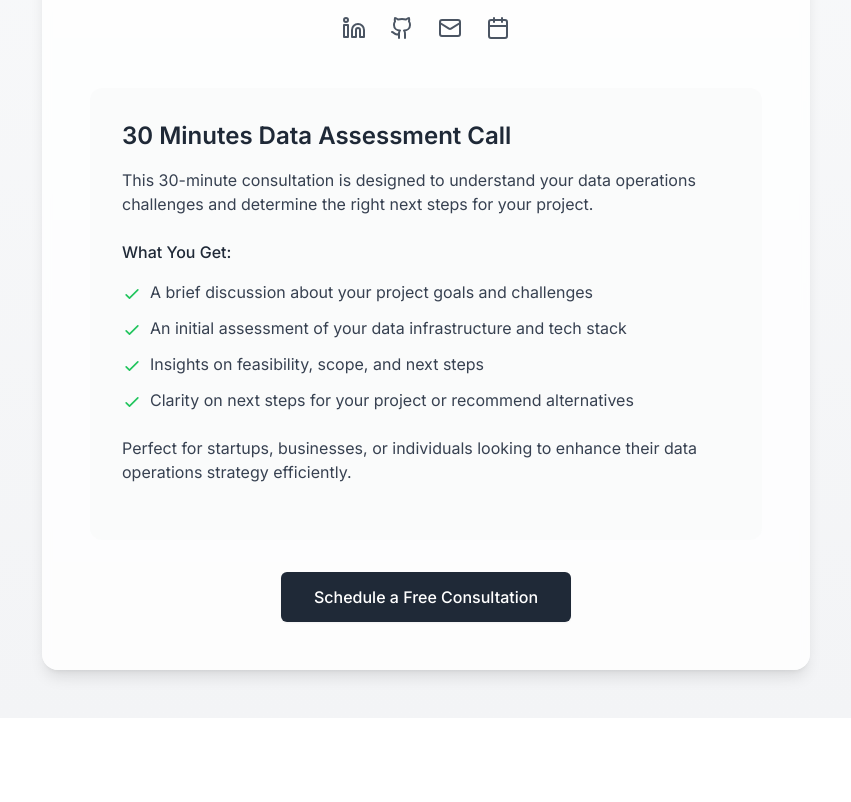
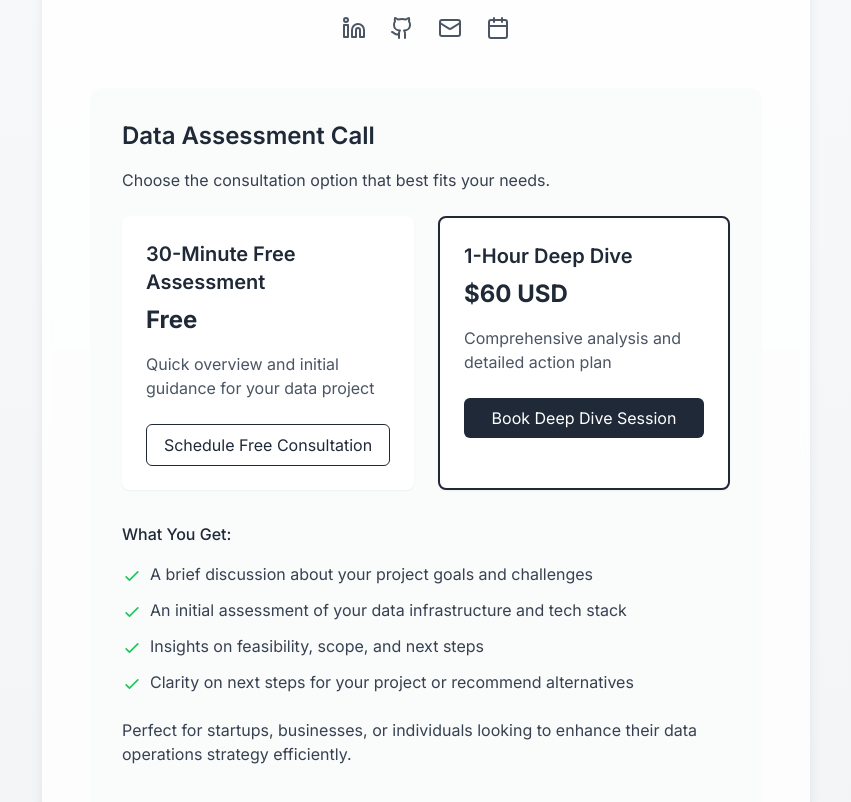
Before and after one commit to PaulMoya/data-savvy-identity, a React (Vite) app: page / in a window 1280 px wide. Shown: the part 380-1182 px from the top of the page, without its empty margins (214-1065 px from the left). Before the commit the page ends 1098 px from the top, so only its background shows below. Built offline with nearby package versions, Linux system fonts and the light colour scheme.

Commit message:
Add 1-hour paid consultation
Added a new 1-hour paid consultation option for $60.  No implementation details are included in this commit.

```diff
--- a/src/i18n/locales/en.json
+++ b/src/i18n/locales/en.json
@@ -5,8 +5,20 @@
   "description": "I design and optimize data operations, automate workflows, and create insightful data outputs. Strong in SQL, Python, cloud technologies, and Visualizations.",
   "experience": "Industry Experience: Banking, Government Finance, Retail, Telecommunications, and BPO's.",
   "consultation": {
-    "title": "30 Minutes Data Assessment Call",
-    "subtitle": "This 30-minute consultation is designed to understand your data operations challenges and determine the right next steps for your project.",
+    "title": "Data Assessment Call",
+    "subtitle": "Choose the consultation option that best fits your needs.",
+    "options": {
+      "free": {
+        "title": "30-Minute Free Assessment",
+        "price": "Free",
+        "description": "Quick overview and initial guidance for your data project"
+      },
+      "paid": {
+        "title": "1-Hour Deep Dive",
+        "price": "$60 USD",
+        "description": "Comprehensive analysis and detailed action plan"
+      }
+    },
     "whatYouGet": "What You Get:",
     "benefits": {
       "1": "A brief discussion about your project goals and challenges",
@@ -15,6 +27,9 @@
       "4": "Clarity on next steps for your project or recommend alternatives"
     },
     "perfect": "Perfect for startups, businesses, or individuals looking to enhance their data operations strategy efficiently.",
-    "cta": "Schedule a Free Consultation"
+    "cta": {
+      "free": "Schedule Free Consultation",
+      "paid": "Book Deep Dive Session"
+    }
   }
 }
--- a/src/pages/Index.tsx
+++ b/src/pages/Index.tsx
@@ -96,6 +96,38 @@ const Index = () => {
               {t('consultation.subtitle')}
             </p>
 
+            <div className="grid md:grid-cols-2 gap-6 mb-8">
+              {/* Free Consultation Card */}
+              <div className="bg-white rounded-lg p-6 shadow-sm hover:shadow-md transition-shadow">
+                <h3 className="text-xl font-semibold mb-2">{t('consultation.options.free.title')}</h3>
+                <p className="text-2xl font-bold text-gray-800 mb-4">{t('consultation.options.free.price')}</p>
+                <p className="text-gray-600 mb-6">{t('consultation.options.free.description')}</p>
+                <a
+                  href="https://cal.com/jose.moya/30?user=Jose.Moya"
+                  target="_blank"
+                  rel="noopener noreferrer"
+                  className="block w-full text-center px-4 py-2 border border-gray-800 text-gray-800 rounded-md hover:bg-gray-800 hover:text-white transition-colors duration-200"
+                >
+                  {t('consultation.cta.free')}
+                </a>
+              </div>
+
+              {/* Paid Consultation Card */}
+              <div className="bg-white rounded-lg p-6 shadow-sm hover:shadow-md transition-shadow border-2 border-gray-800">
+                <h3 className="text-xl font-semibold mb-2">{t('consultation.options.paid.title')}</h3>
+                <p className="text-2xl font-bold text-gray-800 mb-4">{t('consultation.options.paid.price')}</p>
+                <p className="text-gray-600 mb-6">{t('consultation.options.paid.description')}</p>
+                <a
+                  href="https://cal.com/jose.moya/60?user=Jose.Moya"
+                  target="_blank"
+                  rel="noopener noreferrer"
+                  className="block w-full text-center px-4 py-2 bg-gray-800 text-white rounded-md hover:bg-gray-700 transition-colors duration-200"
+                >
+                  {t('consultation.cta.paid')}
+                </a>
+              </div>
+            </div>
+
             <h3 className="font-medium text-gray-800 mb-4">{t('consultation.whatYouGet')}</h3>
             <ul className="space-y-3 mb-6">
               {Object.keys(t('consultation.benefits', { returnObjects: true })).map((key) => (
@@ -119,20 +151,6 @@ const Index = () => {
               {t('consultation.perfect')}
             </p>
           </motion.div>
-
-          <motion.div
-            variants={item}
-            className="text-center"
-          >
-            <a
-              href="https://cal.com/jose.moya/30?user=Jose.Moya"
-              target="_blank"
-              rel="noopener noreferrer"
-              className="inline-flex items-center justify-center px-8 py-3 border border-transparent text-base font-medium rounded-md text-white bg-gray-800 hover:bg-gray-700 transition-colors duration-200 shadow-sm hover:shadow-md"
-            >
-              {t('consultation.cta')}
-            </a>
-          </motion.div>
         </div>
       </motion.div>
     </div>
```
